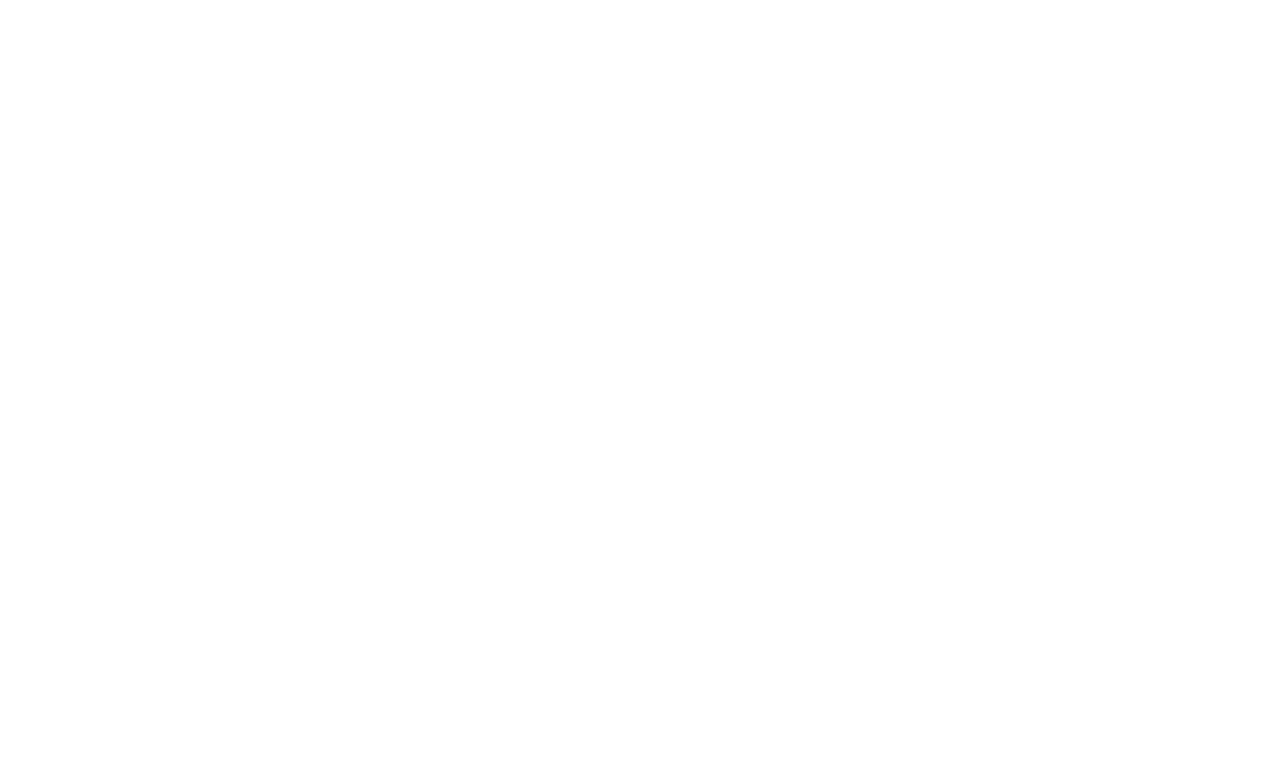
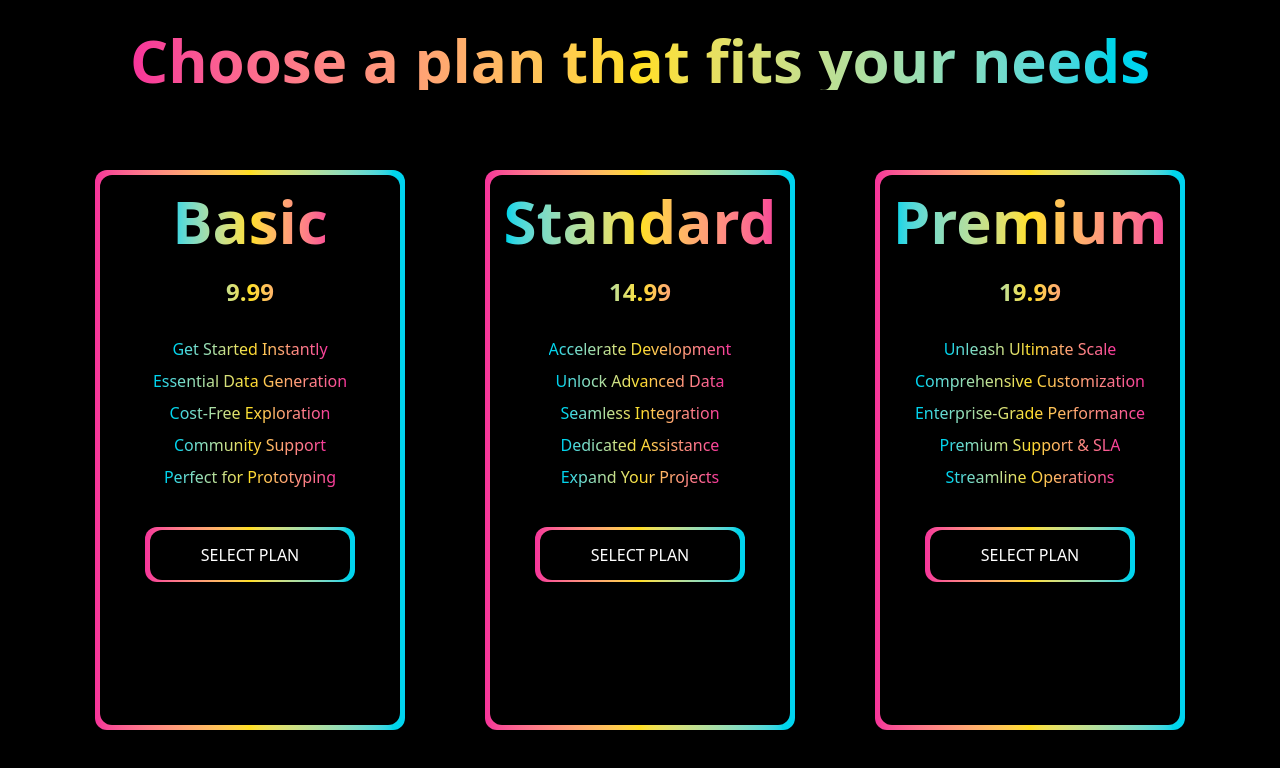
Before and after one commit to theNinethOne/sudoapi, a React (Vite) app in the folder client0.1/: page /pricingPage in a window 1280 px wide. Before the commit this address had no page. Shown: the top 768 px of the page. Built offline with nearby package versions, Linux system fonts and the light colour scheme.

Commit message:
pricing & welcome page added

```diff
--- a/client0.1/src/App.tsx
+++ b/client0.1/src/App.tsx
@@ -3,6 +3,8 @@
 import { BrowserRouter, Route, Routes } from "react-router-dom"
 import CodeEditor from "./components/codeEditor"
 import HomePage from "./components/Homepage"
+import PromptPage from "./components/promptPage"
+import PricingPage from "./components/pricingPage"
 
 function App() {
 
@@ -12,6 +14,8 @@
     <Routes>
       <Route path="/" element={<HomePage/>} />
       <Route path="/codeEditor" element={<CodeEditor/>} />
+      <Route path="/promptPage" element={<PromptPage/>} />
+      <Route path="/pricingPage" element={<PricingPage/>} />
     </Routes>
     </BrowserRouter>
 
--- a/client0.1/src/components/Homepage.tsx
+++ b/client0.1/src/components/Homepage.tsx
@@ -47,12 +47,21 @@
           Get instant test data.
         </div>
 
-        <div className="h-[100px] mt-10">
+        <div className="h-[100px] mt-10 flex flex-row justify-between items-center space-x-5">
+          <div
+            onClick={() => navigate("/promptPage")}
+            className="h-[70px] w-[300px] flex justify-center items-center text-black font-bold rounded-lg bg-gradient-to-r from-pink-500 via-yellow-300 to-cyan-400 cursor-pointer"
+          >
+            <button className="text-white bg-black h-[65px] w-[295px] rounded-lg">
+            Prompt
+            </button>
+          </div>
+
           <div
             onClick={() => navigate("/codeEditor")}
-            className="h-[70px] w-[600px] flex justify-center items-center text-black font-bold rounded-lg bg-gradient-to-r from-pink-500 via-yellow-300 to-cyan-400 cursor-pointer"
+            className="h-[70px] w-[300px] flex justify-center items-center text-black font-bold rounded-lg bg-gradient-to-r from-pink-500 via-yellow-300 to-cyan-400 cursor-pointer"
           >
-            <button className="text-white bg-black h-[65px] w-[595px] rounded-lg">
+            <button className="text-white bg-black h-[65px] w-[295px] rounded-lg">
             Start Generating Data
             </button>
           </div>
--- a/client0.1/src/components/TabBar.tsx
+++ b/client0.1/src/components/TabBar.tsx
@@ -2,7 +2,7 @@
 import Editor from "@monaco-editor/react";
 import axios from "axios";
 import { Prism as SyntaxHighlighter } from "react-syntax-highlighter";
-import { darcula } from "react-syntax-highlighter/dist/esm/styles/prism";
+import { atomDark, darcula } from "react-syntax-highlighter/dist/esm/styles/prism";
 
 export default function TabBar() {
   const [tabs, setTabs] = useState([
@@ -171,7 +171,7 @@
             <SyntaxHighlighter
 
               language="json" // Specify the language
-              style={darcula} // Apply the theme (darcula, atom-dark, vs, etc.)
+              style={atomDark} // Apply the theme (darcula, atom-dark, vs, etc.)
               showLineNumbers={true} // Optional: show line numbers
               wrapLines={true} // Optional: wrap long lines
               customStyle={{
--- /dev/null
+++ b/client0.1/src/components/pricingPage.tsx
@@ -0,0 +1,86 @@
+export default function PricingPage() {
+  const basicPlan = [
+    "Get Started Instantly",
+    "Essential Data Generation",
+    "Cost-Free Exploration",
+    "Community Support",
+    "Perfect for Prototyping",
+  ];
+  const standardPlan = [
+    "Accelerate Development",
+    "Unlock Advanced Data",
+    "Seamless Integration",
+    "Dedicated Assistance",
+    "Expand Your Projects",
+  ];
+  const premiumPlan = [
+    "Unleash Ultimate Scale",
+    "Comprehensive Customization",
+    "Enterprise-Grade Performance",
+    "Premium Support & SLA",
+    "Streamline Operations",
+  ];
+
+  return (
+    <>
+      <div className="flex flex-col bg-black h-screen items-center justify-center">
+        <div className="mb-5 font-bold text-6xl text-center text-transparent bg-clip-text bg-gradient-to-r from-pink-500 via-yellow-300 to-cyan-400">
+          Choose a plan that fits your needs
+        </div>
+
+        <div className="flex flex-row mt-5">
+          <div>
+            <Plan planName="Basic" price="9.99" description={basicPlan} />
+          </div>
+          <div>
+            <Plan
+              planName="Standard"
+              price="14.99"
+              description={standardPlan}
+            />
+          </div>
+          <div>
+            <Plan planName="Premium" price="19.99" description={premiumPlan} />
+          </div>
+        </div>
+      </div>
+    </>
+  );
+}
+
+function Plan({
+  planName,
+  price,
+  description,
+}: {
+  planName: string;
+  price: string;
+  description: string[];
+}) {
+  return (
+    <>
+      <div className="flex items-center justify-center h-[560px] w-[310px] m-10 rounded-xl bg-gradient-to-r from-pink-500 via-yellow-300 to-cyan-400 hover:scale-110 hover:shadow-xl transition duration-300 ease-in-out">
+        <div className="group bg-black h-[550px] w-[300px] flex flex-col items-center rounded-xl hover:bg-gradient-to-r hover:from-pink-500 hover:via-yellow-300 hover:to-cyan-400 transition">
+          <div className="p-2 m-2 font-bold text-6xl text-center text-transparent bg-clip-text bg-gradient-to-l from-pink-500 via-yellow-300 to-cyan-400 group-hover:text-black transition">
+            {planName}
+          </div>
+          <div className="flex items-center justify-center font-bold text-2xl text-transparent bg-clip-text bg-gradient-to-l from-pink-500 via-yellow-300 to-cyan-400 group-hover:text-black transition text-center h-[50px] w-[150px]">
+            {price}
+          </div>
+          <div className="h-[150px] w-[300px] flex flex-col items-center m-5 space-y-2">
+            {description.map((i) => (
+              <div className="text-center text-transparent bg-clip-text bg-gradient-to-l from-pink-500 via-yellow-300 to-cyan-400 group-hover:text-black transition">
+                {i}
+              </div>
+            ))}
+          </div>
+          <div className="flex items-center justify-center m-5 h-[55px] w-[210px] rounded-xl bg-gradient-to-r from-pink-500 via-yellow-300 to-cyan-400 hover:scale-110 hover:shadow-xl transition duration-300 ease-in-out">
+            <button className="bg-black h-[50px] w-[200px] flex flex-col items-center justify-center rounded-xl text-white">
+              SELECT PLAN
+            </button>
+          </div>
+        </div>
+      </div>
+    </>
+  );
+}
--- /dev/null
+++ b/client0.1/src/components/promptPage.tsx
@@ -0,0 +1,63 @@
+import Editor from "@monaco-editor/react";
+import { useState } from "react";
+
+export default function PromptPage() {
+  const options = {
+    readOnly: false,
+    minimap: { enabled: false },
+  };
+
+  const [userPrompt, setUserPrompt] = useState("");
+  const [isClicked, setIsClicked] = useState(false);
+
+  const handleEditorChange = (value: any) => {
+    setUserPrompt(value);
+  };
+
+  const handleSubmit = () => {
+    console.log(userPrompt);
+  };
+
+  const handelInnerClick = (e : React.MouseEvent<HTMLDivElement>) => {
+    e.stopPropagation();
+    setIsClicked(true);
+  };
+
+
+  return (
+    <>
+      {isClicked}
+      <div onClick={() => setIsClicked(false)} className="bg-black h-screen w-screen flex justify-center items-center">
+        <div className="flex flex-col items-center justify-center">
+          <div className="h-[250px] w-[650px] text-8xl/24 text-transparent bg-clip-text bg-gradient-to-r from-pink-500 via-yellow-300 to-cyan-400">
+            Hello, Welcome..
+          </div>
+          <div
+            onClick={ handelInnerClick }
+            className={`h-[360px] w-[780px] flex items-center justify-center rounded-lg ${ isClicked ? "bg-gradient-to-r from-pink-500 via-yellow-300 to-cyan-400" : "bg-black" }`}
+          >
+            <Editor
+              height="40vh"
+              width="90vh"
+              theme="vs-dark"
+              defaultLanguage="json"
+              options={options}
+              defaultValue=" "
+              className=""
+              value={userPrompt}
+              onChange={(value) => handleEditorChange(value)}
+            />
+          </div>
+          <div className="bg-gradient-to-r from-pink-500 via-yellow-300 to-cyan-400 hover:bg-black rounded-lg flex justify-center items-center h-[60px] w-[510px] m-5">
+            <button
+              className="bg-black rounded-lg text-white hover:bg-gradient-to-r from-blue-500 to-purple-500 h-[50px] w-[500px]"
+              onClick={handleSubmit}
+            >
+              SUBMIT
+            </button>
+          </div>
+        </div>
+      </div>
+    </>
+  );
+}
```
